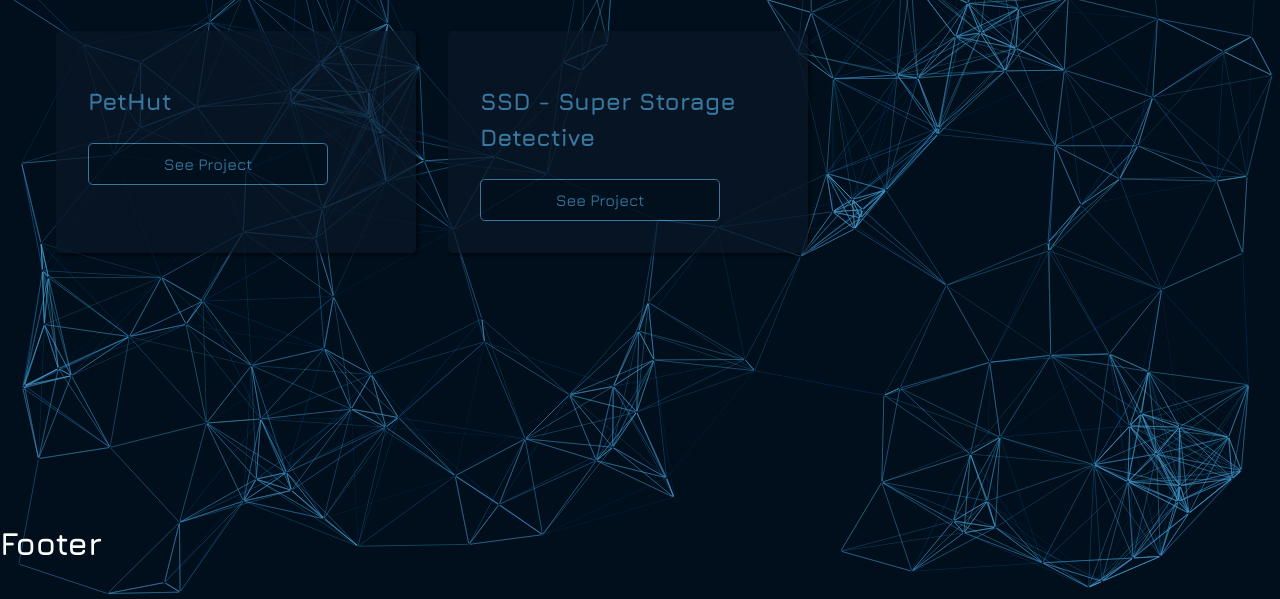
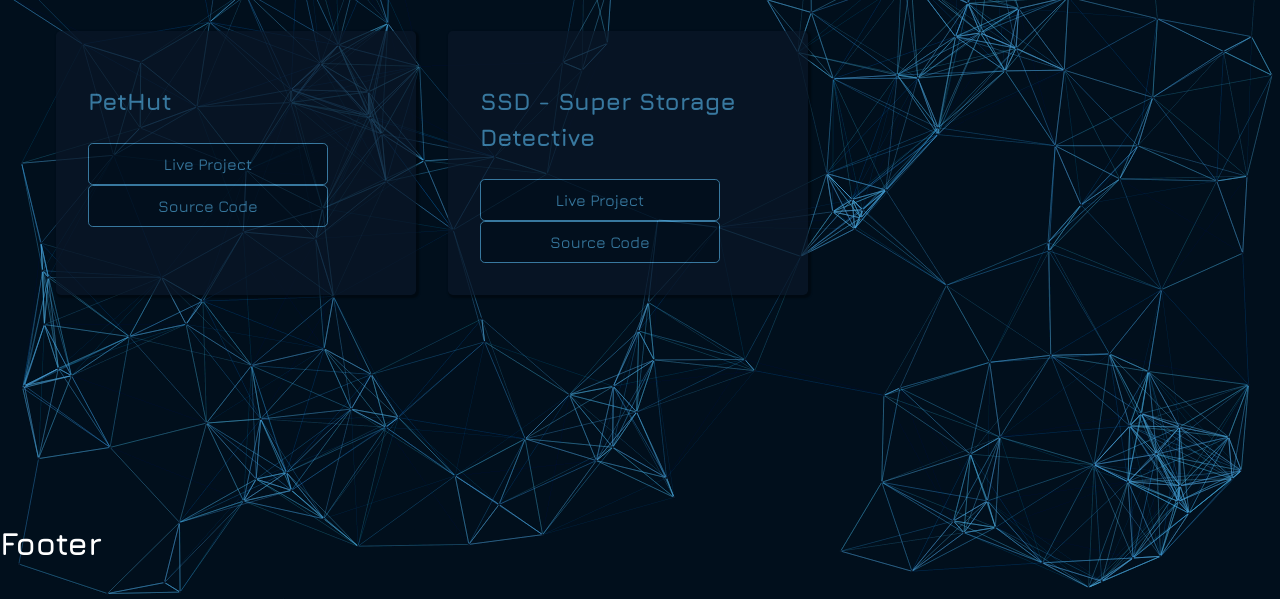
Before and after one commit to gijo57/portfolio, a Gatsby site: page /projects in a window 1280 px wide. Shown: the part 201-800 px from the top of the page. Built offline with nearby package versions, Linux system fonts and the light colour scheme; Gatsby itself is replaced by a stand-in of ours; animation ran at ten frames a second.

Commit message:
add source code button

```diff
--- a/src/components/Project.js
+++ b/src/components/Project.js
@@ -35,7 +35,10 @@ const Project = ({ project }) => {
     <Card>
       <h2>{project.name}</h2>
       <LinkButton href={project.url} target="_blank">
-        See Project
+        Live Project
+      </LinkButton>
+      <LinkButton href={project.sourcecode} target="_blank">
+        Source Code
       </LinkButton>
     </Card>
   )
```
